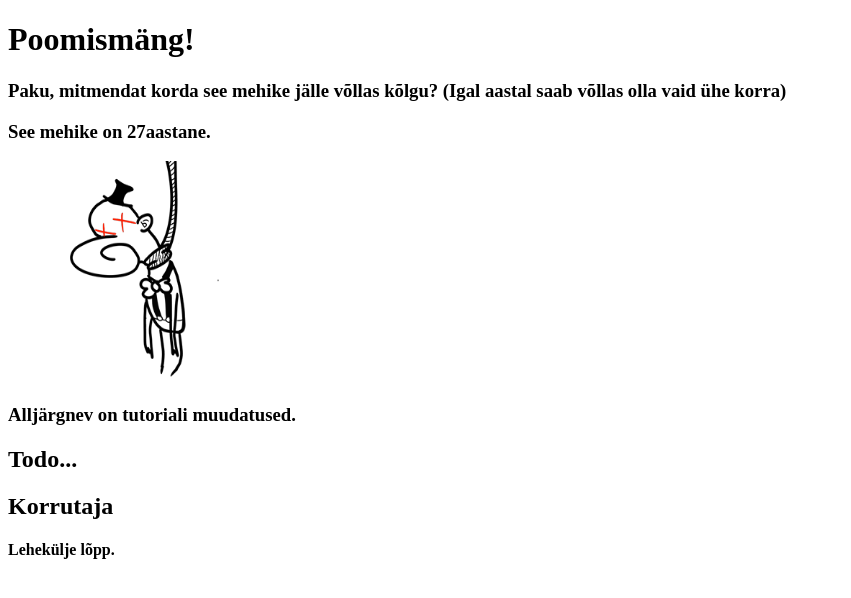
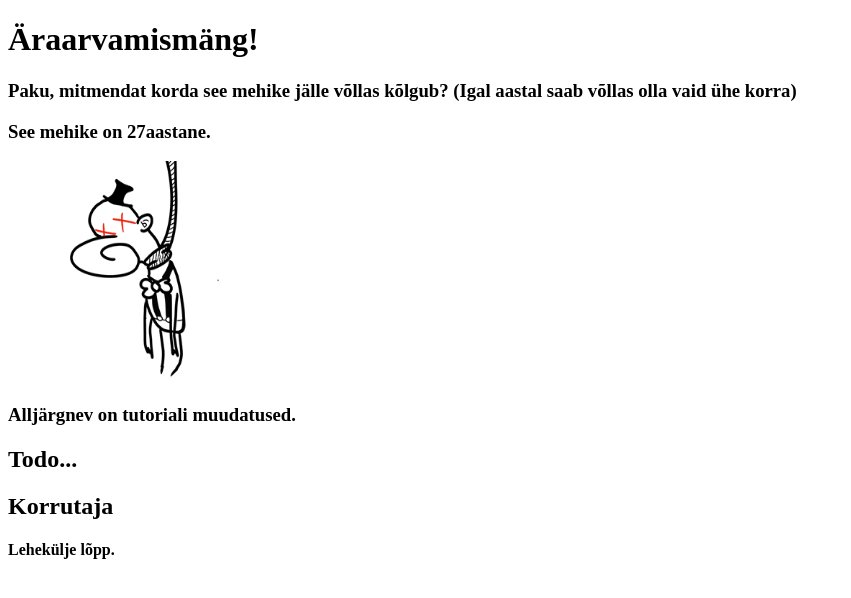
Before and after one commit to Lindafr/VanuseArvaja, a plain HTML site: page index.html in a window 1280 px wide. Shown: the whole page, without its empty margins (0-851 px from the left). Drawn offline with Linux system fonts and the light colour scheme; a script that the page names is missing.

Commit message:
Viimased muudatused.

```diff
--- a/index.html
+++ b/index.html
@@ -7,8 +7,8 @@
 
 <body>
 <div class="container">
-<h1>Poomismäng!</h1>
-    <h3>Paku, mitmendat korda see mehike jälle võllas kõlgu? (Igal aastal saab võllas olla vaid ühe korra)</h3>
+<h1>Äraarvamismäng!</h1>
+    <h3>Paku, mitmendat korda see mehike jälle võllas kõlgub? (Igal aastal saab võllas olla vaid ühe korra)</h3>
     <h3>See mehike on 27aastane. </h3>
     <img src="dead.png" width="280" height="220" />
     <div id="saladus" ></div>
```
Also changed, not shown: 1 other file.
